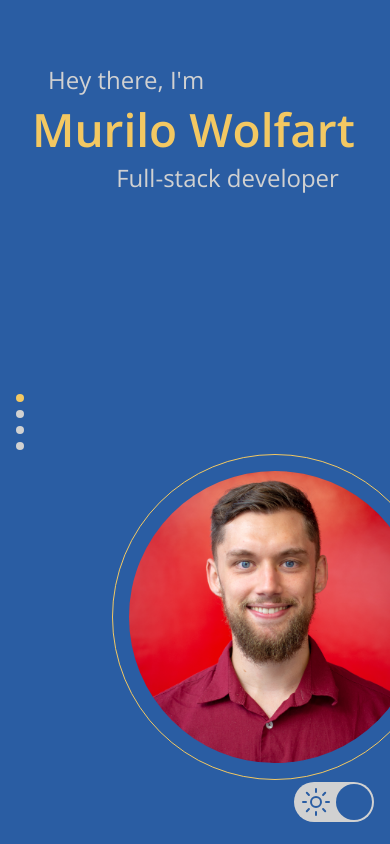
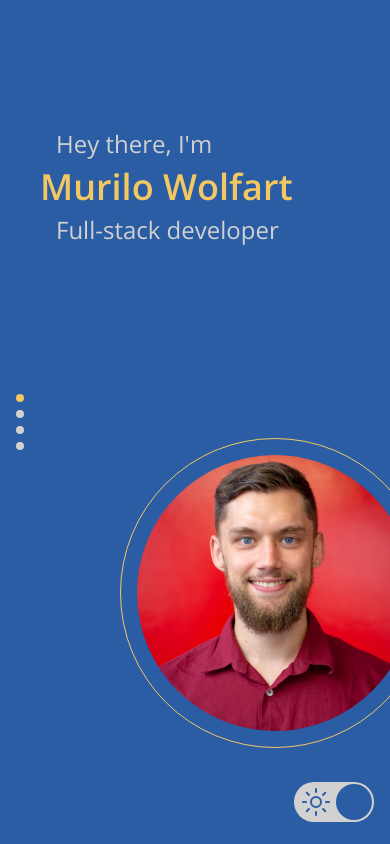
Before and after one commit to mwolfart/mwolfart.github.io, a React (Vite) app: page / in a window 390 px wide. Built offline with nearby package versions, Linux system fonts and the light colour scheme.

Commit message:
further improve responsiveness

```diff
--- a/src/components/page-contact/index.tsx
+++ b/src/components/page-contact/index.tsx
@@ -7,7 +7,7 @@ const linkedinUrl = "https://www.linkedin.com/in/murilo-wolfart/";
 const email = "mwolfart@gmail.com";
 
 const linkClasses =
-  "no-underline inline-flex gap-4 items-center bg-copy text-background py-4 px-8 rounded-full font-semibold w-fit transition hover:bg-primary";
+  "no-underline inline-flex gap-4 items-center bg-copy text-background py-2 px-4 rounded-full font-semibold w-fit transition hover:bg-primary";
 
 export const ContactPage = () => {
   const { t } = useTranslation();
--- a/src/components/page-intro/index.tsx
+++ b/src/components/page-intro/index.tsx
@@ -6,9 +6,9 @@ export const IntroPage = () => {
   return (
     <div className="h-full w-full flex flex-col gap-24 relative">
       {/* <div className="absolute w-64 aspect-square bg-backgroundSecondary rounded-full border border-backgroundSecondary p-4 -z-10" /> */}
-      <div className="flex flex-col gap-2 w-fit">
+      <div className="flex flex-col gap-2 w-fit pt-16">
         <div className="text-md px-4">{t("home.prefix")}</div>
-        <div className="text-primary text-2xl font-semibold">
+        <div className="text-primary text-xl font-semibold">
           {t("home.name")}
         </div>
         <div className="text-md self-end px-4">{t("home.suffix")}</div>
@@ -16,7 +16,7 @@ export const IntroPage = () => {
       <img
         src="/images/profile_complete.png"
         alt=""
-        className="absolute bottom-0 -right-20 w-96 aspect-square p-4 border border-primary overflow-auto object-cover object-[0_-45px] rounded-full self-end"
+        className="absolute bottom-8 -right-20 w-96 aspect-square p-4 border border-primary overflow-auto object-cover object-[0_-45px] rounded-full self-end"
       />
     </div>
   );
--- a/src/components/page-scroller/index.tsx
+++ b/src/components/page-scroller/index.tsx
@@ -30,7 +30,7 @@ export const PageScroller = ({ children }: Props) => {
         {children.map((child, idx) => (
           <div
             key={idx}
-            className="h-full flex flex-col snap-center py-16 px-8"
+            className="h-full flex flex-col snap-center py-16 px-10"
           >
             {child}
           </div>
--- a/src/components/page-techs/tech-pill.tsx
+++ b/src/components/page-techs/tech-pill.tsx
@@ -17,7 +17,7 @@ export const TechPill = ({ tech, years, proficiency }: Props) => {
   ];
 
   return (
-    <span className="group relative py-1 px-4 rounded-full bg-copy text-background text-sm cursor-default transition hover:bg-primary hover:text-copy">
+    <span className="group relative py-1 px-4 rounded-full bg-copy text-background text-xs font-semibold cursor-default transition hover:bg-primary hover:text-copy">
       {tech}
       {(years || proficiency) && (
         <div className="absolute hidden z-10 group-hover:flex flex-col left-0 top-12 h-fit bg-primary text-copy text-2xs z-10 py-1 px-2 rounded-md whitespace-nowrap">
```
